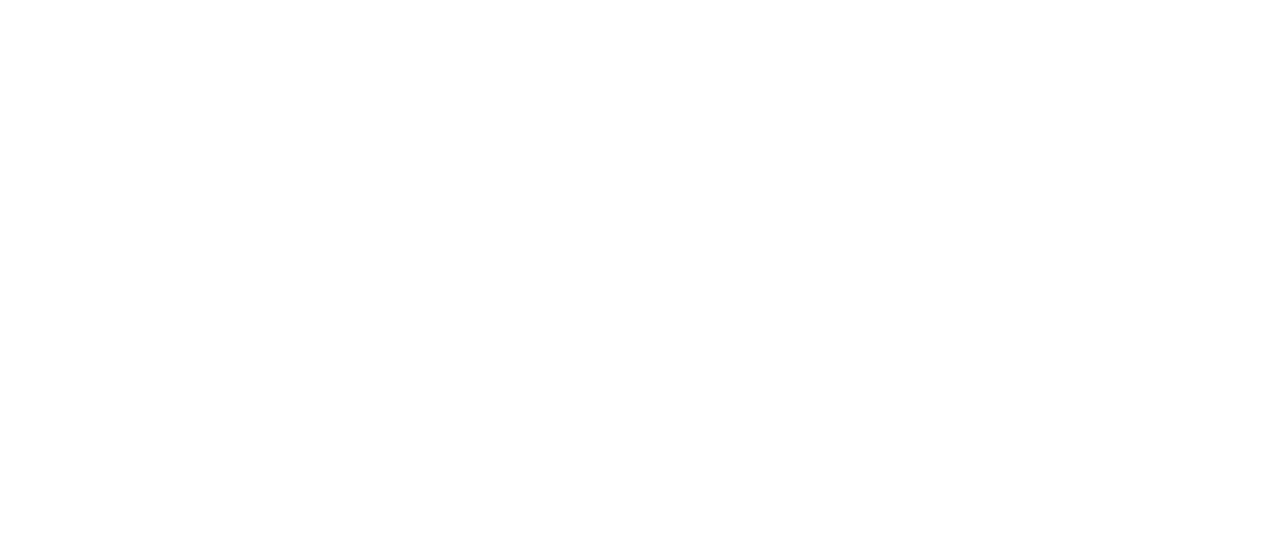
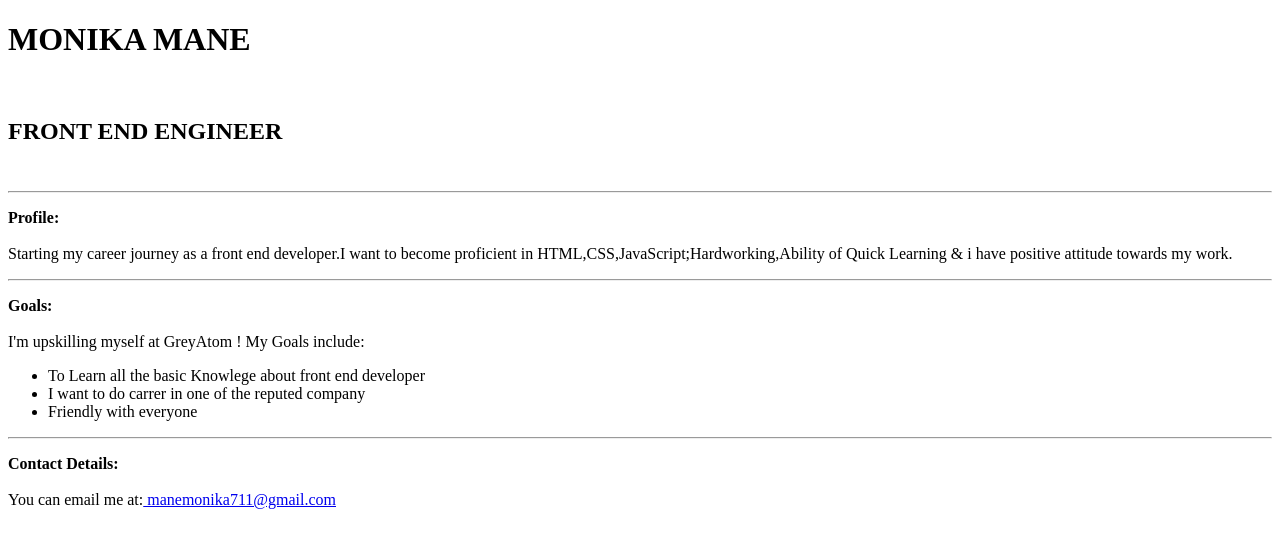
Before and after one commit to 7448deep/personal-portfolio-page, a plain HTML site: page index.html in a window 1280 px wide. Drawn offline with Linux system fonts and the light colour scheme.

Commit message:
Update index.html

```diff
--- a/index.html
+++ b/index.html
@@ -1 +1,34 @@
-<!-- Add your HTML Code here -->
+<!DOCTYPE html>
+<html>
+<head>
+    <meta charset="utf-8">
+
+  <title>Monika Mane Profile</title>
+  <link href="style.css" type="text/css" rel="stylesheet">
+</head>
+<body>
+<div class="profileBody">
+
+    <div id="name">
+        <h1>MONIKA MANE</h1>
+        <br>
+        <h2>FRONT END ENGINEER</h2>
+        <br>
+    </div>
+
+<hr />
+<p>
+    <b><strong>Profile:</strong></b><br><br>Starting my career journey as a front end developer.I want to become proficient in HTML,CSS,JavaScript;Hardworking,Ability of Quick Learning & i have positive attitude towards my work. </p>
+<hr />
+<p><b></b><strong></b>Goals:</strong></b><br><br>I'm upskilling myself at GreyAtom ! My Goals include:</p>
+<ul>
+    <li> To Learn all the basic Knowlege about front end developer </li>
+    <li> I want to do carrer in one of the reputed company </li>
+    <li> Friendly with everyone</li>
+</ul>
+<hr />
+<p><b><strong> Contact Details:</strong> </b><br><br>You can email me at:<a href="mailto:"> manemonika711@gmail.com</a>
+</div>
+
+</body>
+</html>
```
